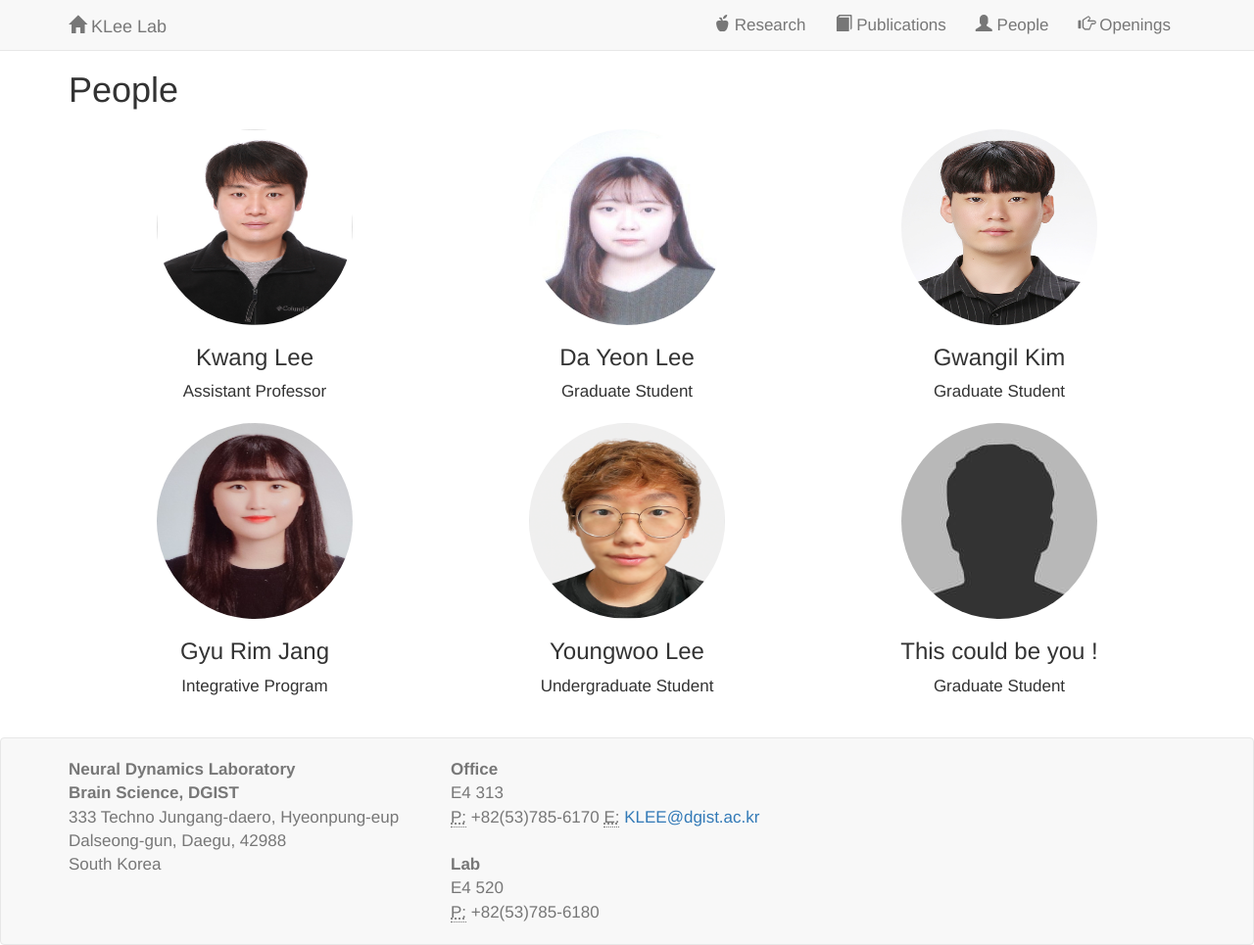
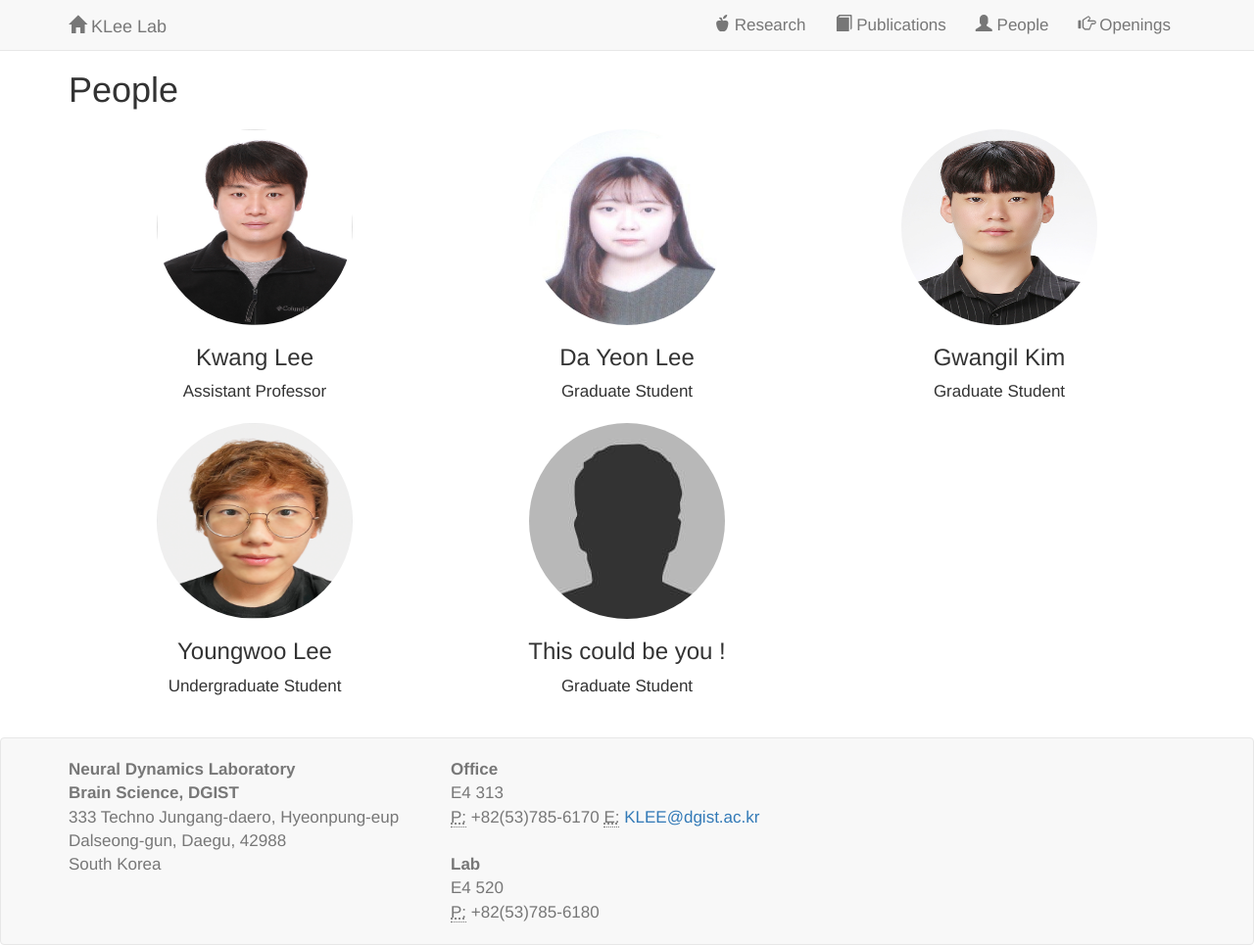
Before and after one commit to kleelab/kleelab.github.io, a Jekyll site: the page built from people.html, in a window 1280 px wide. Shown: the whole page at 98% size. Built offline with Jekyll 4.4.1, drawn with Linux system fonts in a browser that asks for light colours; nearby versions of some CDN libraries; a style sheet for code colours, icons or effects is not loaded.

Commit message:
Update people.yml

```diff
--- a/_data/people.yml
+++ b/_data/people.yml
@@ -12,10 +12,6 @@
   role: Graduate Student
   photo: "/images/Gwangil Kim.jpg"
 
-- name: Gyu Rim Jang
-  role: Integrative Program
-  photo: "/images/Jang Gyu Rim.jpg"
-
 - name: Youngwoo Lee
   role: Undergraduate Student
   photo: "/images/Youngwoo Lee.PNG"
```
